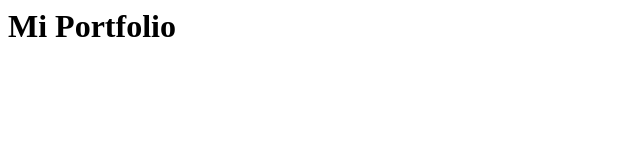
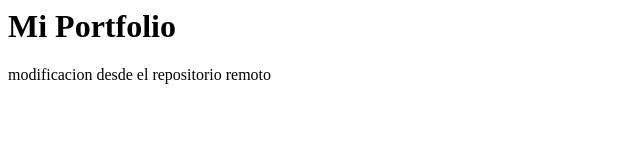
Before and after one commit to Chaino23/FrontEnd, a plain HTML site: page index.html in a window 1280 px wide. Shown: the whole page, without its empty margins (0-640 px from the left). Drawn offline with Linux system fonts and the light colour scheme.

Commit message:
Update index.html

```diff
--- a/index.html
+++ b/index.html
@@ -1 +1,2 @@
 <h1>Mi Portfolio</h1>
+<p>modificacion desde el repositorio remoto</p>
```
